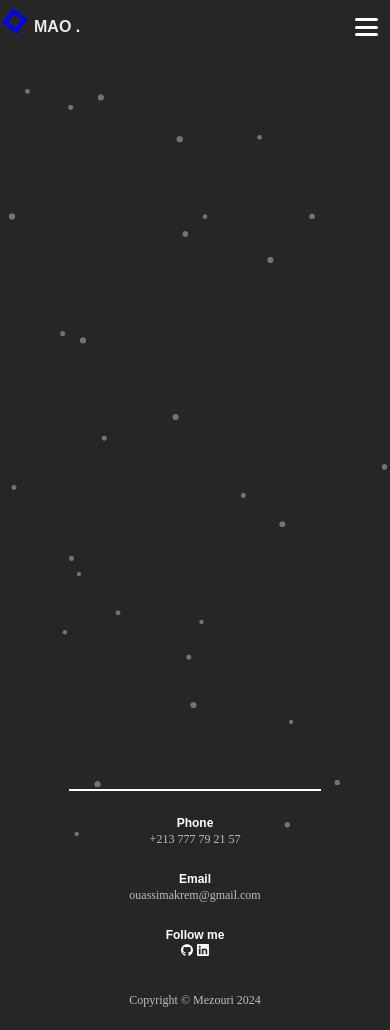
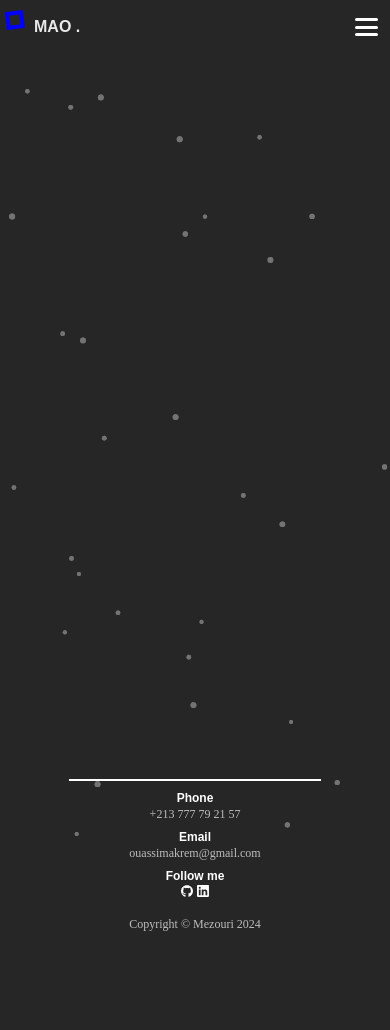
Before and after one commit to Akrem0516/my-cv, a React (Create React App) app: page /Contact in a window 390 px wide. After the commit the page ends 954 px from the top, so only its background shows below. Built offline with nearby package versions, Linux system fonts and the light colour scheme.

Commit message:
adjust some css for mobile UX

```diff
--- a/src/styles/App.css
+++ b/src/styles/App.css
@@ -22,7 +22,7 @@ body {
         height: 100%;
         display: flex;
         flex-direction: column;
-        gap: 20px;
+        gap: 15px;
     }
 }
 
--- a/src/styles/Footer.css
+++ b/src/styles/Footer.css
@@ -1,12 +1,8 @@
-
-
-
-
 @media screen and (max-width: 768px) {
     footer {
         display: flex;
         flex-direction: column;
-        gap: 25px;
+        gap: 10px;
         padding: 10px 0;
     }
 
@@ -19,7 +15,7 @@
     .components {
         display: flex;
         flex-direction: column;
-        gap: 25px;
+        gap: 8px;
         width: 220px;
         margin: 0 auto;
         align-items: center;
--- a/src/styles/Home.css
+++ b/src/styles/Home.css
@@ -8,7 +8,7 @@
     .details {
         display: flex;
         flex-direction: column;
-        width: 250px;
+        width: 260px;
         gap: 20px;
         color: #ffffffe5;
     }
@@ -25,7 +25,7 @@
     .home-title {
         margin: 0;
         font-size: 20px;
-
+        width: 100%;
     }
 
     .subtitle {
```
